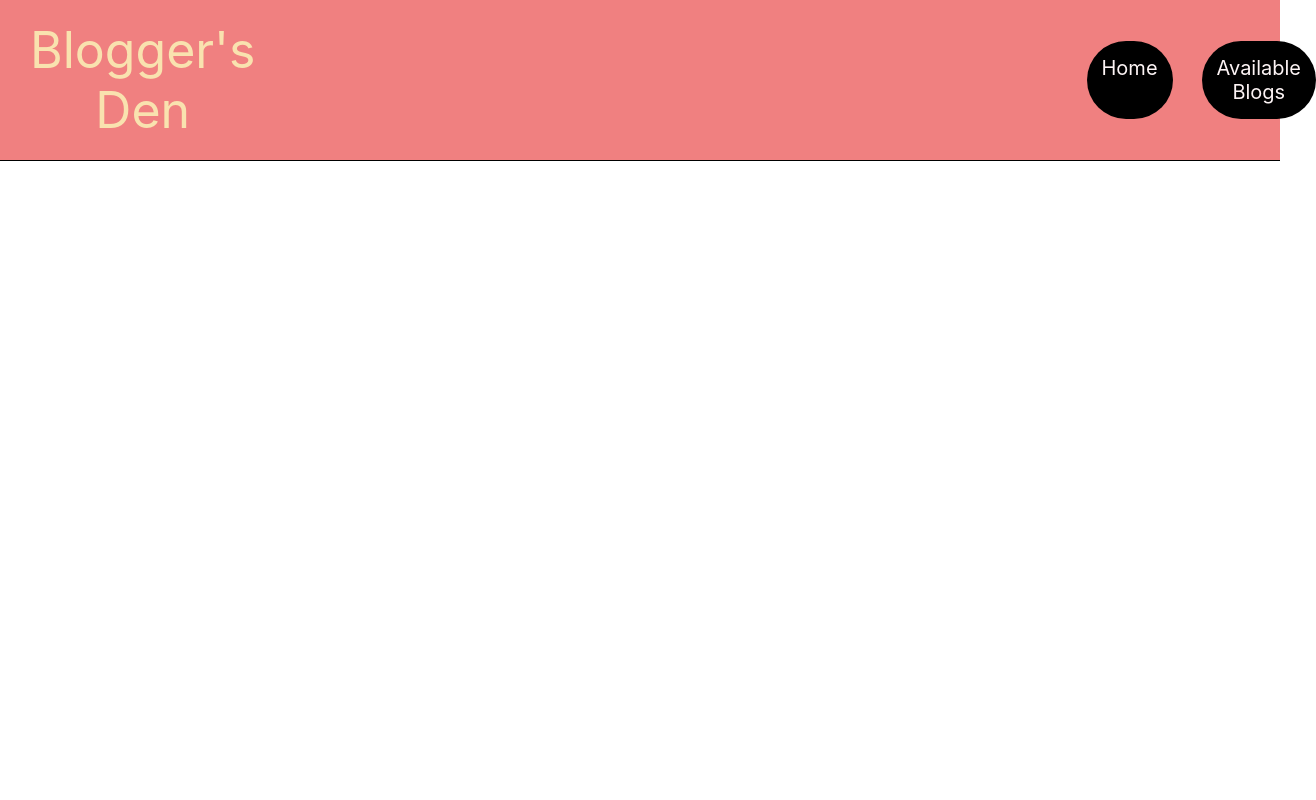
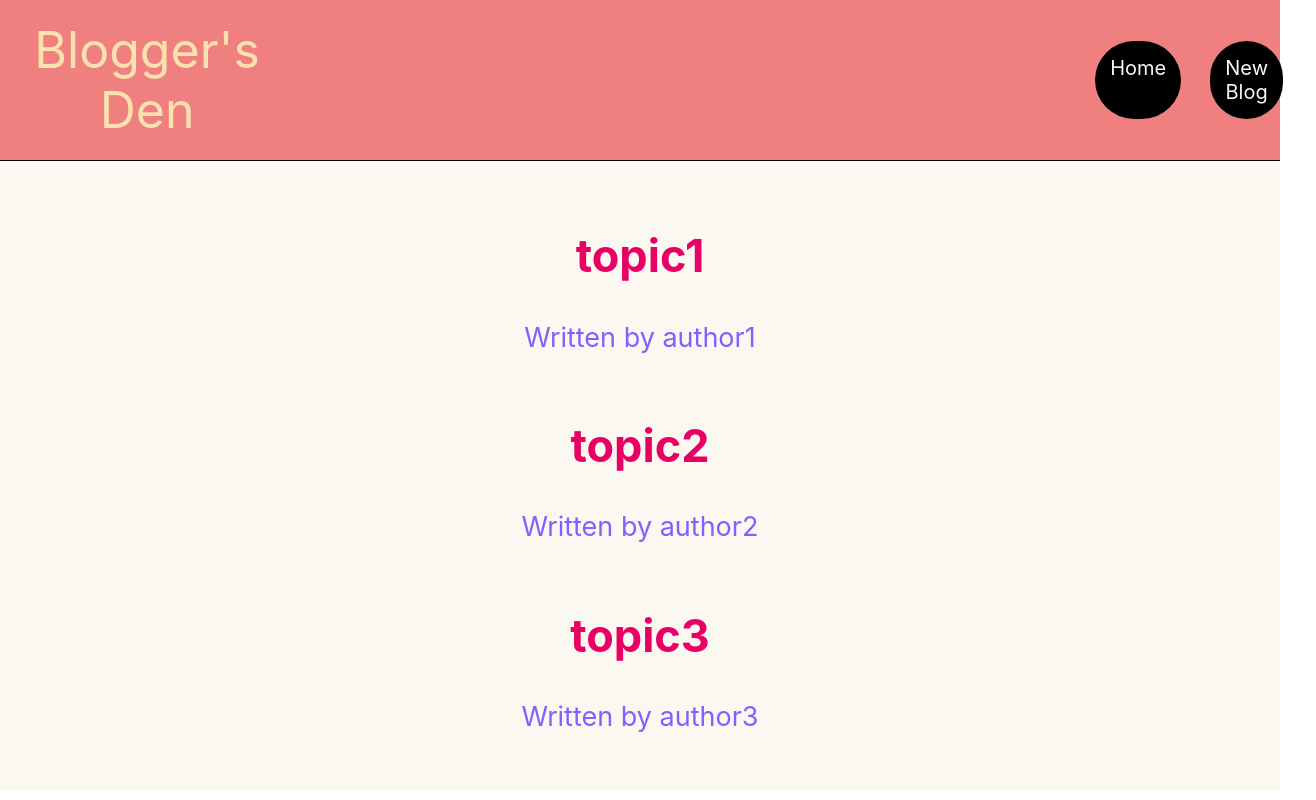
Before and after one commit to career-tokens/blogapp-intermediate, a React (Create React App) app: page / in a window 1280 px wide. Shown: the whole page, 1316 px wide, since content can reach past the window. Built offline with nearby package versions, Linux system fonts and the light colour scheme.

Commit message:
ui design

```diff
--- a/src/App.js
+++ b/src/App.js
@@ -1,12 +1,19 @@
 import logo from './logo.svg';
-import './App.css';
+import './Navbar.css';
+import './Home.css';
 import Navbar from './Navbar';
+import Home from './Home';
 
 function App() {
   return (
+    <>
     <div className="App">
     <Navbar/>
     </div>
+    <div className="Home">
+    <Home/>
+    </div>
+      </>
   );
 }
 
--- /dev/null
+++ b/src/Home.css
@@ -0,0 +1,25 @@
+.home2{
+    display:flex;
+    align-items:center;
+    margin:0 auto;
+    flex-direction:column;
+    padding:30px;
+    background-color:#FAF8F1;
+}
+.blog{
+    width:1000px;
+}
+.blogtitle{
+    font-size:45px;
+    color:#E90064;
+    text-align:center;
+}
+.blogauthor{
+    font-size:27px;
+    color: #865DFF;
+    text-align:center;
+}
+.blog:hover{
+    box-shadow:1px 3px 5px black;
+    background-color:#E5FDD1;
+}
--- /dev/null
+++ b/src/Home.js
@@ -0,0 +1,23 @@
+import React from 'react'
+import { useState } from 'react';
+
+
+const Home = () => {
+    const [blogs, setBlogs] = useState([
+        { title: 'topic1', body: 'body1', author: 'author1', id: 1 },
+        { title: 'topic2', body: 'body2', author: 'author2', id: 2 },
+        { title: 'topic3', body: 'body3', author: 'author3', id: 3 }
+    ]);
+  return (
+      <div className="home2">
+          {blogs.map((blog) =>(
+          <div className="blog" key={blog.id}>
+                  <h2 className="blogtitle">{blog.title}</h2>
+                  <p className="blogauthor">Written by {blog.author}</p>
+          </div>
+        ))}
+     </div>
+  )
+}
+
+export default Home
--- a/src/Navbar.js
+++ b/src/Navbar.js
@@ -6,7 +6,7 @@ const Navbar = () => {
           <div className="name">Blogger's Den</div>
           <div className="links">
               <a href="/" className="home">Home</a>
-              <a href="/" className="al">Available Blogs</a>
+              <a href="/" className="al">New Blog</a>
           </div>
     </nav>
   )
```
Also changed, not shown: src/Navbar.css (renamed from src/App.css).
